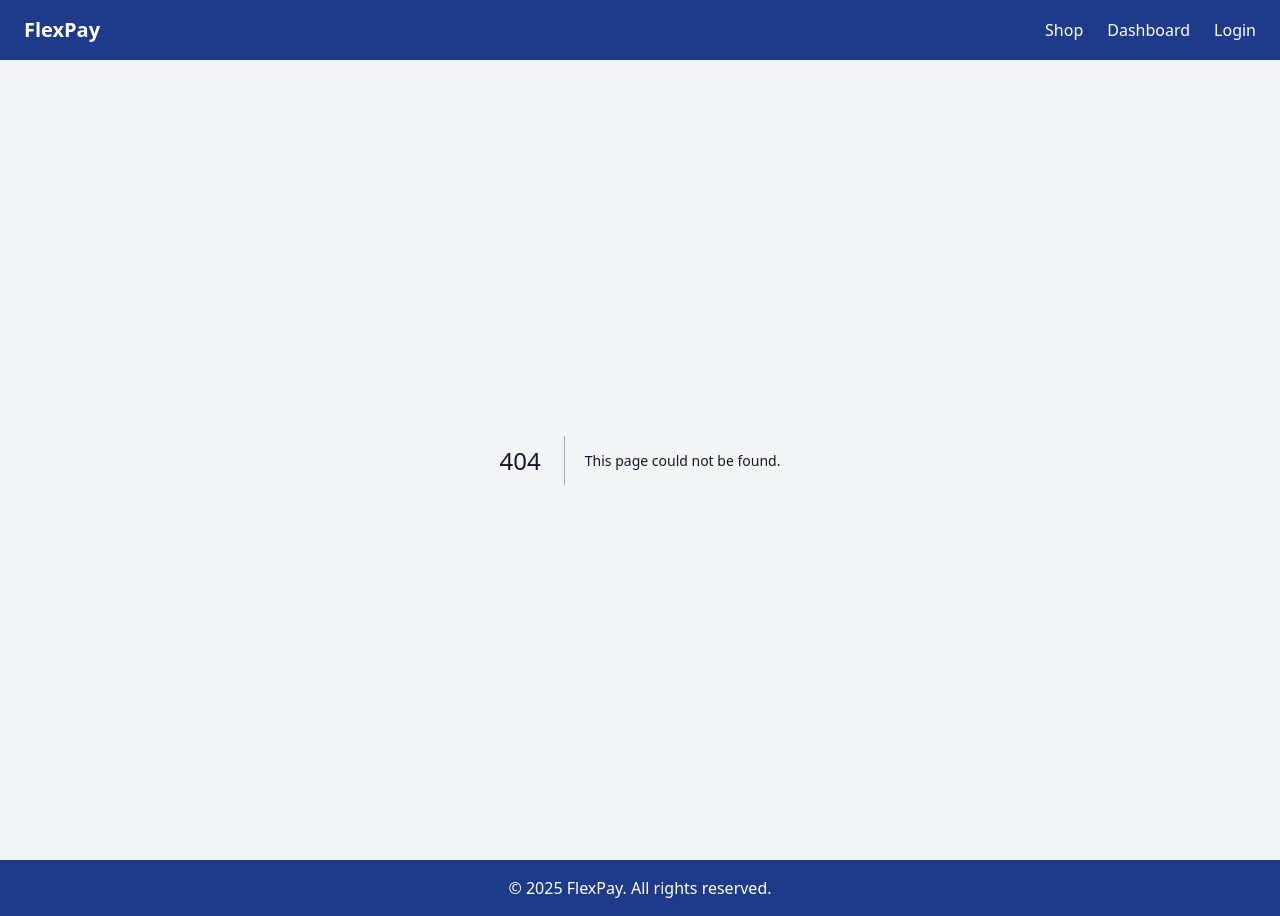
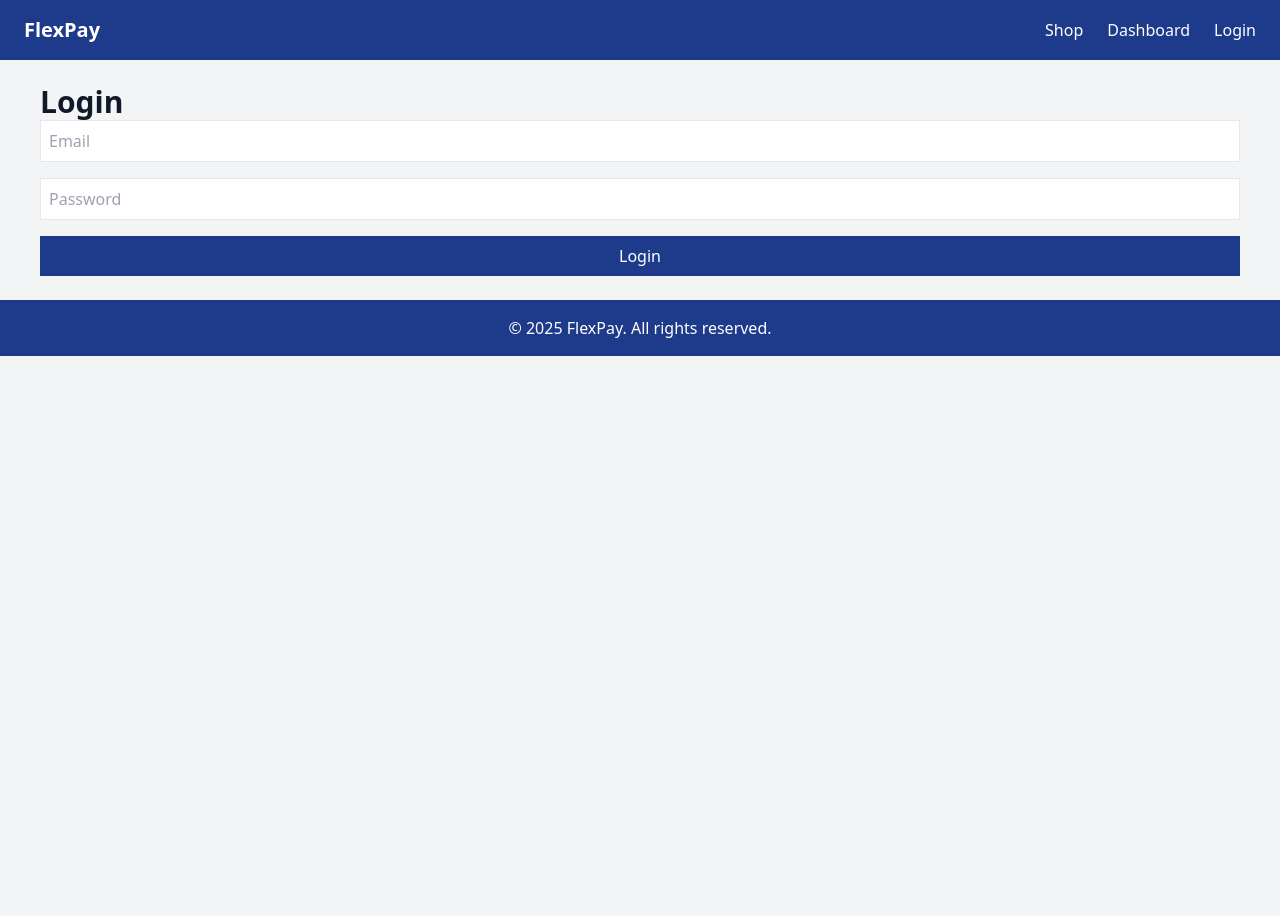
Before and after one commit to mdmasum4713/E-commerce-platform-setup, a Next.js app: page /auth/login in a window 1280 px wide. Before the commit this address had no page. After the commit the page ends 800 px from the top, so only its background shows below. Built offline with nearby package versions, Linux system fonts and the light colour scheme.

Commit message:
login page added

```diff
--- /dev/null
+++ b/app/auth/login/page.jsx
@@ -0,0 +1,12 @@
+export default function Login() {
+    return (
+      <div className="p-6">
+        <h1 className="text-3xl font-bold">Login</h1>
+        <form className="flex flex-col gap-4">
+          <input type="email" placeholder="Email" className="border p-2" />
+          <input type="password" placeholder="Password" className="border p-2" />
+          <button className="bg-blue-900 text-white py-2">Login</button>
+        </form>
+      </div>
+    );
+  }
--- a/app/components/shop/page.jsx
+++ b/app/shop/page.jsx
@@ -1,4 +1,4 @@
-import ProductCard from "@/components/ProductCard";
+import ProductCard from "../components/ProductCard";
 
 const products = [
   { id: "101", name: "Product A", price: "$20" },
```
Also changed, not shown: app/user/dashboard/page.jsx (added).
